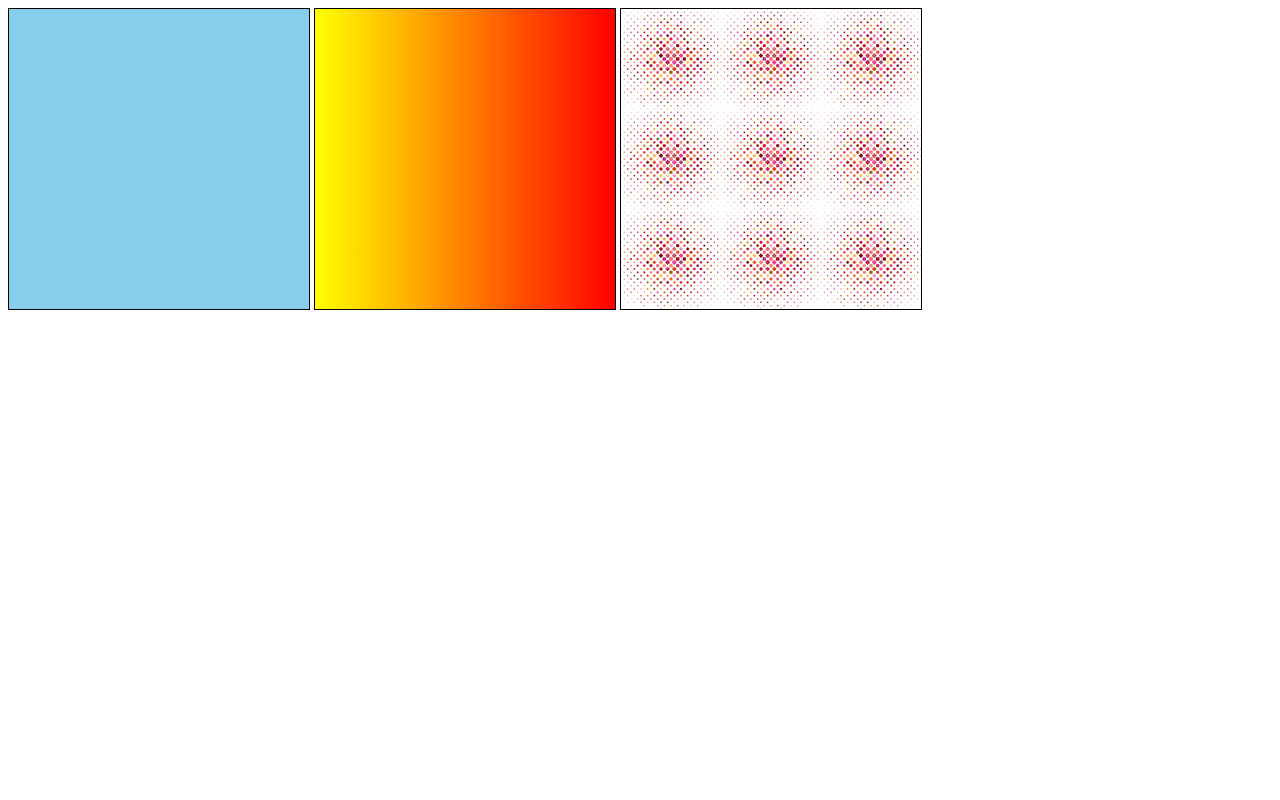
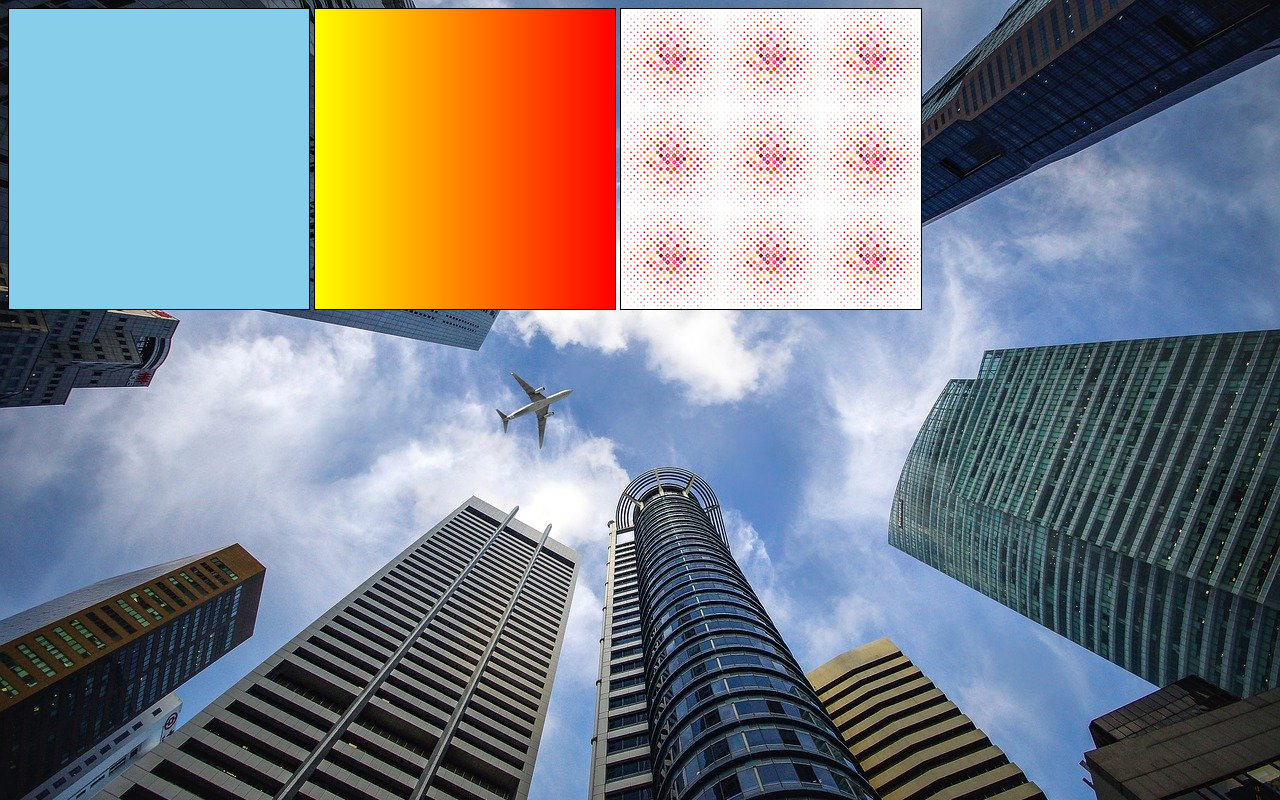
Before and after one commit to abraaodferreira/html-css, a plain HTML site: page EXERC/EX22/imagens/fundo001.html in a window 1280 px wide. Drawn offline with Linux system fonts and the light colour scheme.

Commit message:
adicionei um fundo

```diff
--- a/EXERC/EX22/imagens/fundo001.html
+++ b/EXERC/EX22/imagens/fundo001.html
@@ -5,6 +5,9 @@
     <meta name="viewport" content="width=device-width, initial-scale=1.0">
     <title>Teste de imagem de fundo</title>
     <style>
+        body{
+            background-image: url(wallpaper002.jpg);
+        }
         div.quadrado {
             border: 1px solid black;
             width: 300px;
```
